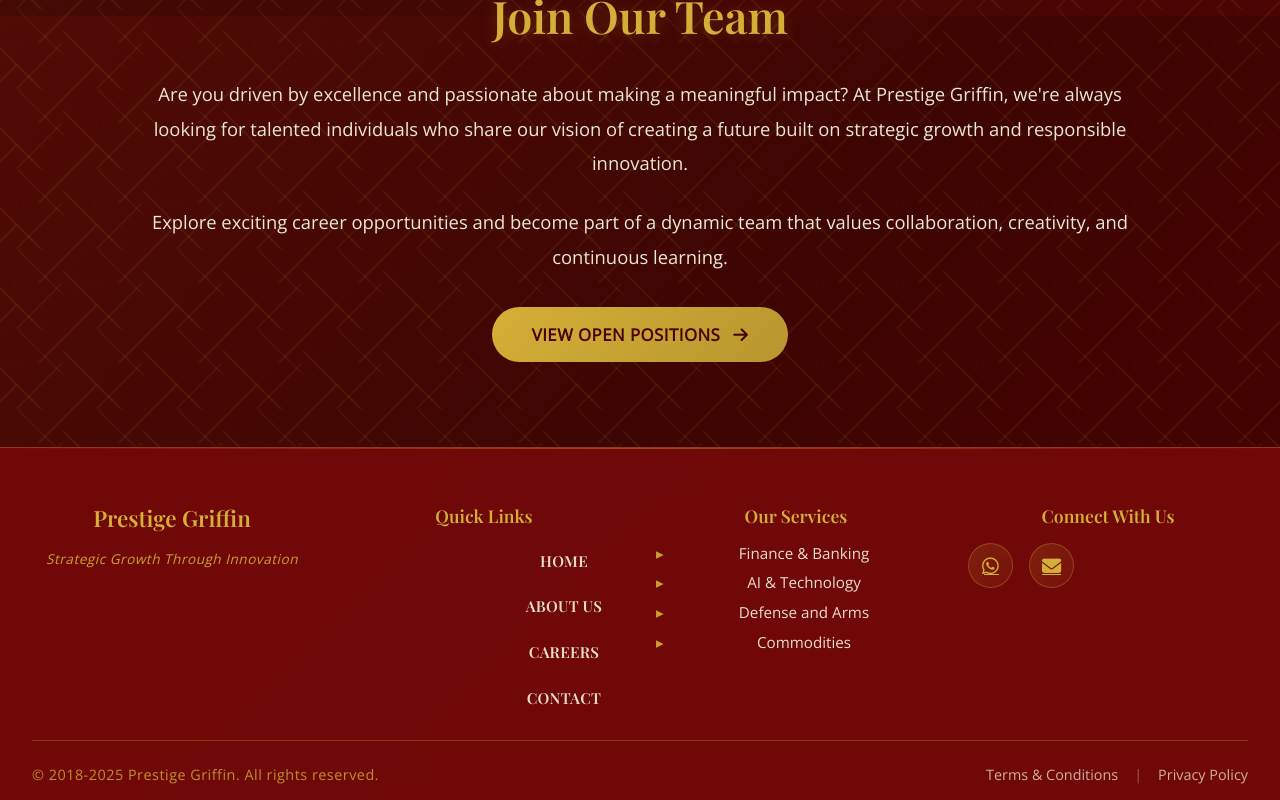
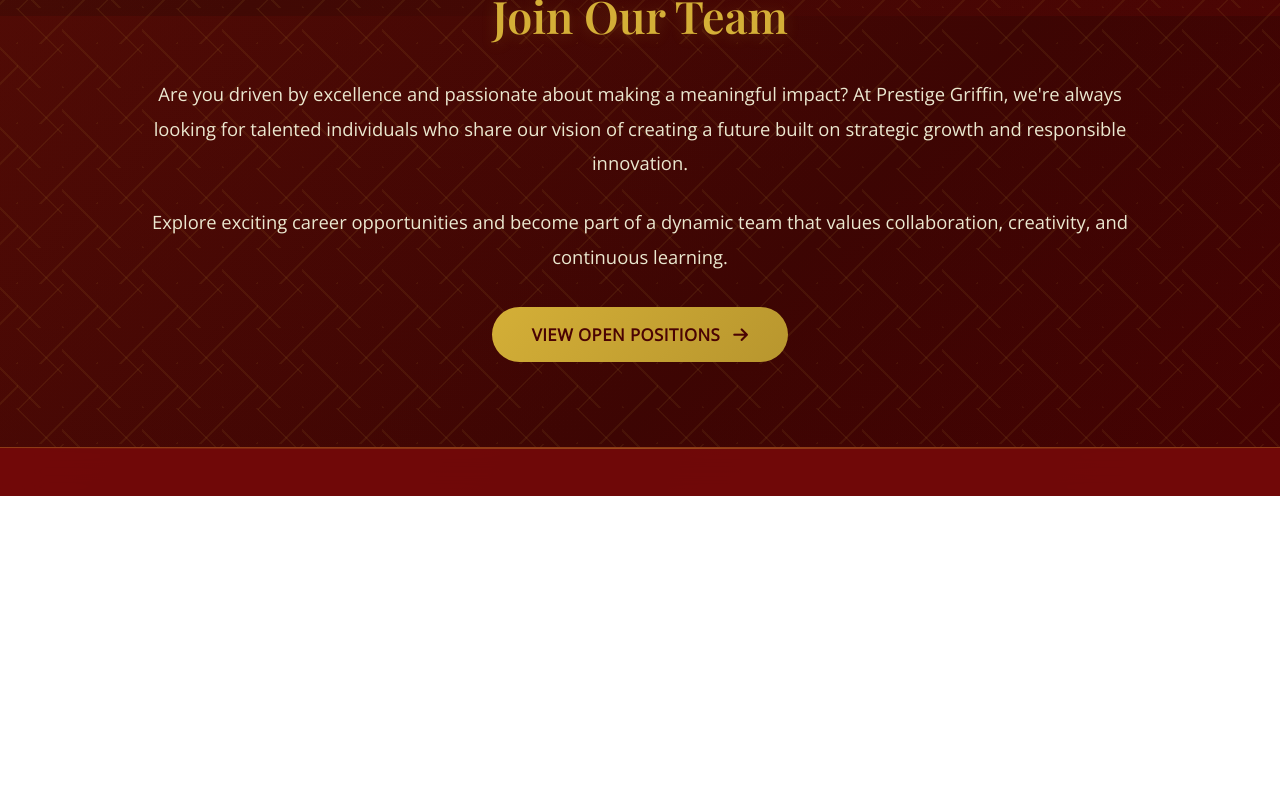
Before and after one commit to vignesh086/prestige-griffin, a React (Vite) app: page / in a window 1280 px wide. Shown: the part 3184-3984 px from the top of the page. After the commit the page ends 3680 px from the top, so only its background shows below. Built offline with nearby package versions, Linux system fonts and the light colour scheme; the HTML template or start-up script is replaced by a standard one.

Commit message:
Remove all footer content
Clear out the footer section including company info, quick links,
services list, and connect section as requested.

```diff
--- a/src/components/Footer.jsx
+++ b/src/components/Footer.jsx
@@ -1,55 +1,6 @@
-import { Link } from 'react-router-dom';
-
 function Footer() {
   return (
     <footer className="footer">
-      <div className="footer-content">
-        <div className="footer-section footer-company">
-          <h3>Prestige Griffin</h3>
-          <p className="footer-tagline">Strategic Growth Through Innovation</p>
-        </div>
-
-        <div className="footer-section footer-links">
-          <h4>Quick Links</h4>
-          <nav className="footer-nav">
-            <Link to="/">Home</Link>
-            <Link to="/about">About Us</Link>
-            <Link to="/careers">Careers</Link>
-            <Link to="/contact">Contact</Link>
-          </nav>
-        </div>
-
-        <div className="footer-section footer-services">
-          <h4>Our Services</h4>
-          <ul>
-            <li>Finance & Banking</li>
-            <li>AI & Technology</li>
-            <li>Defense and Arms</li>
-            <li>Commodities</li>
-          </ul>
-        </div>
-
-        <div className="footer-section footer-connect">
-          <h4>Connect With Us</h4>
-          <div className="footer-social">
-            <a href="https://wa.me/60126880357" target="_blank" rel="noopener noreferrer" aria-label="WhatsApp">
-              <i className="fab fa-whatsapp"></i>
-            </a>
-            <a href="mailto:info@prestigegriffin.com" aria-label="Email">
-              <i className="fas fa-envelope"></i>
-            </a>
-          </div>
-        </div>
-      </div>
-
-      <div className="footer-bottom">
-        <p>© 2018-2025 Prestige Griffin. All rights reserved.</p>
-        <div className="footer-legal">
-          <span>Terms & Conditions</span>
-          <span className="separator">|</span>
-          <span>Privacy Policy</span>
-        </div>
-      </div>
     </footer>
   );
 }
```
